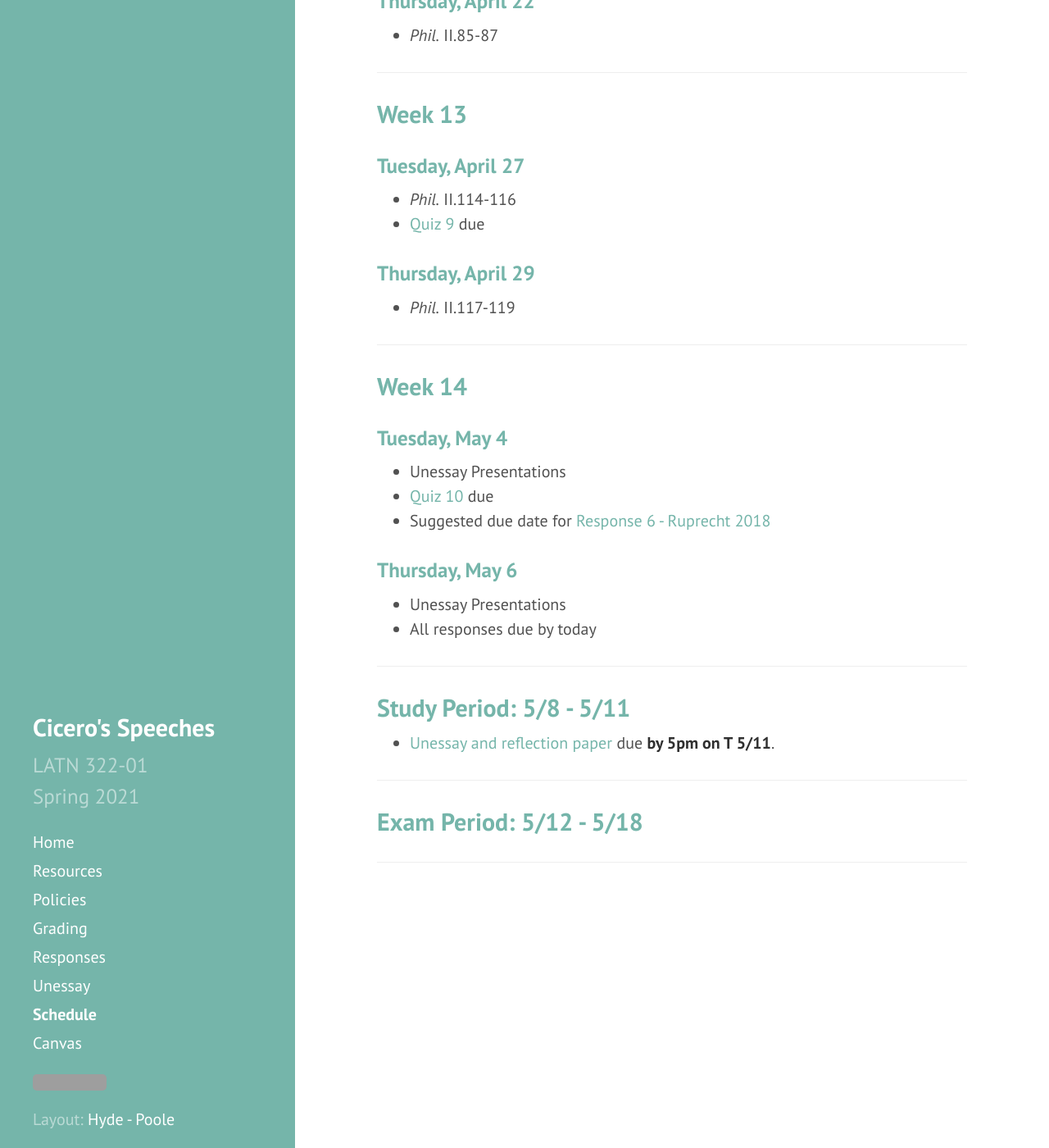
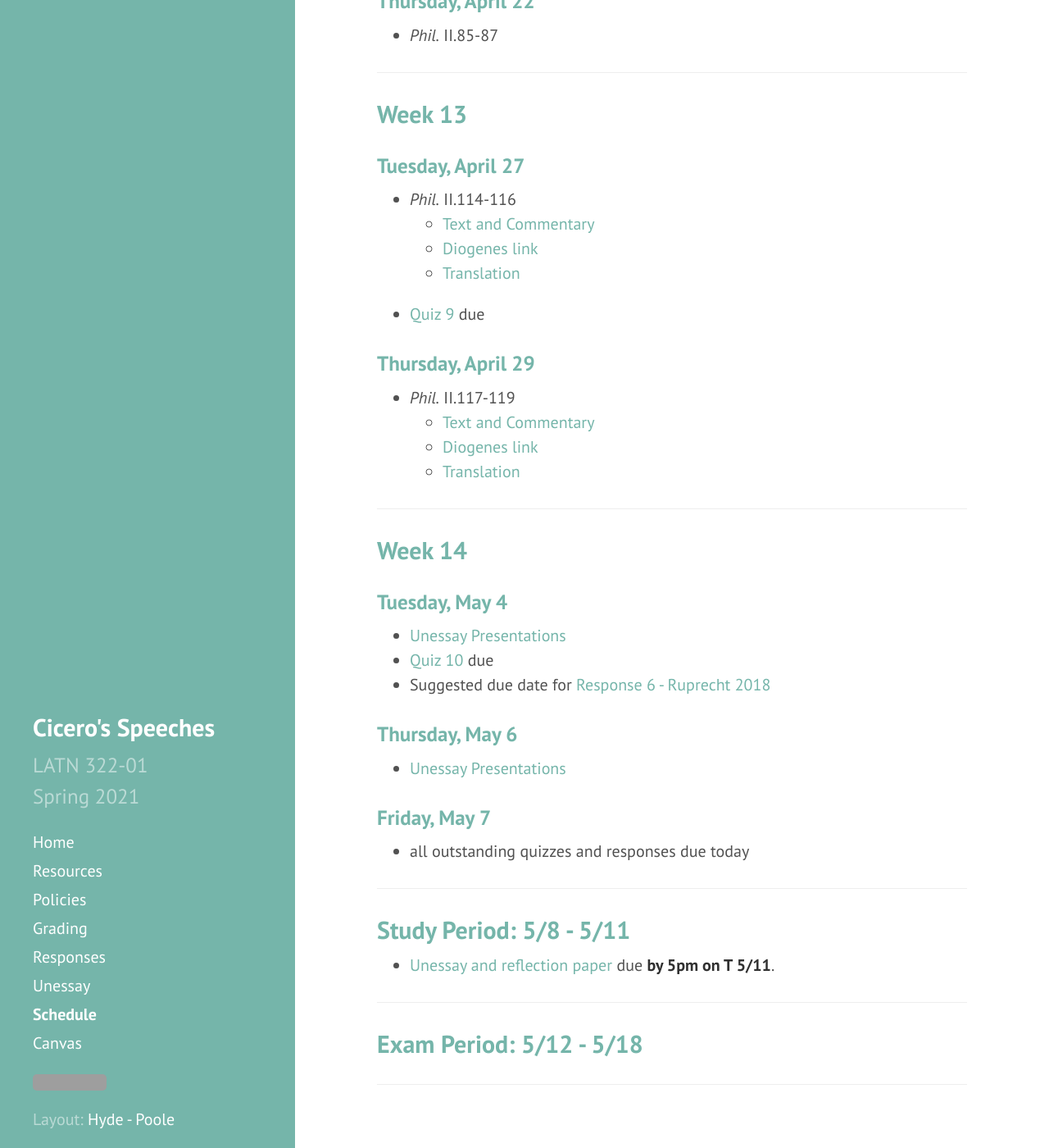
Before and after one commit to DLibatique/LATN322-S21, a Jekyll site: the page built from _pages/schedule.md, in a window 1280 px wide and 1400 px high, scrolled down 6421 px. Shown: the whole window at 82% size. Built offline with Jekyll 4.4.1, drawn with Linux system fonts in a browser that asks for light colours; grey boxes are pictures that could not be loaded.

Commit message:
updated links and deadlines

```diff
--- a/_pages/schedule.md
+++ b/_pages/schedule.md
@@ -221,23 +221,31 @@ TBD
 
 ### Tuesday, April 27
 * *Phil.* II.114-116
+  * [Text and Commentary](http://dcc.dickinson.edu/cicero-philippics/ii-114)
+  * [Diogenes link](https://d.iogen.es/web/fileDisplay?ver=1.005&user=acad&host=local&filePath=texts/Perseus_Latin/data/phi0474/phi035/phi0474.phi035.perseus-lat2.xml)
+  * [Translation](https://drive.google.com/file/d/1Vx33fCZnyOLPktPQs09adGhmwl4OuYZE/view?usp=sharing)
 * [Quiz 9](https://hc.instructure.com/courses/3519/assignments/32248) due
 
 ### Thursday, April 29
 * *Phil.* II.117-119
+  * [Text and Commentary](http://dcc.dickinson.edu/cicero-philippics/ii-117)
+  * [Diogenes link](https://d.iogen.es/web/fileDisplay?ver=1.005&user=acad&host=local&filePath=texts/Perseus_Latin/data/phi0474/phi035/phi0474.phi035.perseus-lat2.xml)
+  * [Translation](https://drive.google.com/file/d/1Vx33fCZnyOLPktPQs09adGhmwl4OuYZE/view?usp=sharing)
 
 ***
 
 ## Week 14
 
 ### Tuesday, May 4
-* Unessay Presentations
+* [Unessay Presentations](unessay#in-class-presentation-5)
 * [Quiz 10](https://hc.instructure.com/courses/3519/assignments/32249) due
 * Suggested due date for [Response 6 - Ruprecht 2018](https://hc.instructure.com/courses/3519/assignments/32225)
 
 ### Thursday, May 6
-* Unessay Presentations
-* All responses due by today
+* [Unessay Presentations](unessay#in-class-presentation-5)
+
+### Friday, May 7
+* all outstanding quizzes and responses due today
 
 ***
 
```
Also changed, not shown: _pages/index.md (+1 -1 lines).
